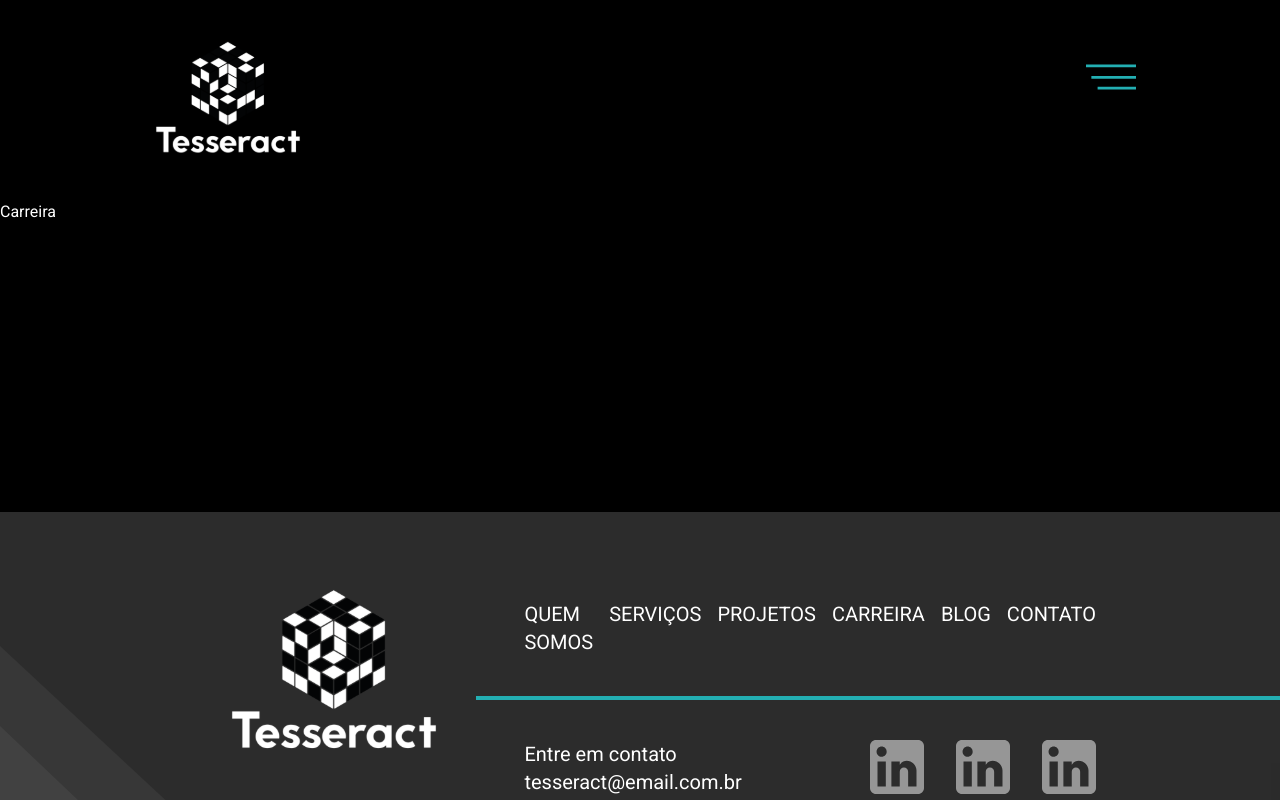
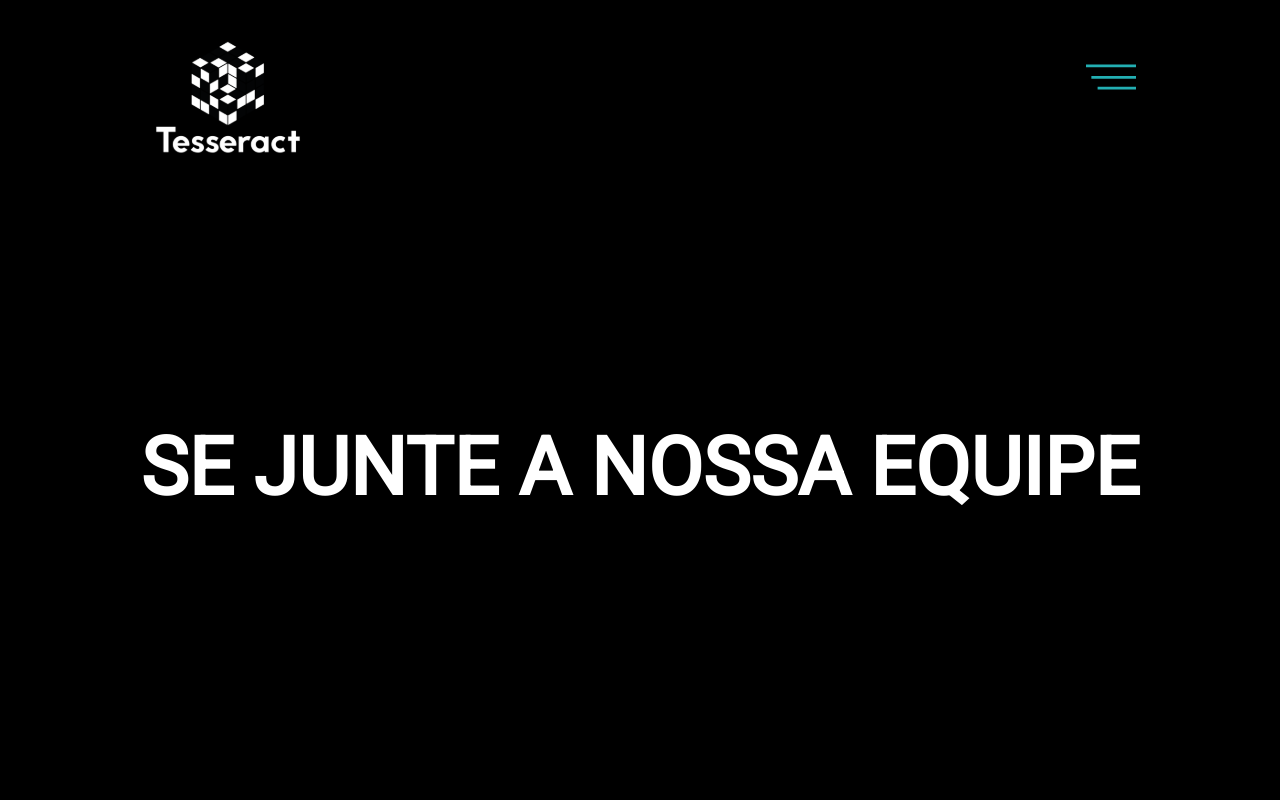
Before and after one commit to grupotesseract/grupotesseract.com.br, a Next.js app: page /carreira in a window 1280 px wide. Shown: the top 800 px of the page. Built offline with nearby package versions, Linux system fonts and the light colour scheme.

Commit message:
feat(career): Add the title to the career page.

```diff
--- a/app/carreira/page.tsx
+++ b/app/carreira/page.tsx
@@ -1,7 +1,11 @@
 export default function Career() {
   return (
     <>
-      <div>Carreira</div>
+      <div>
+        <h1 className="title-page flex justify-center mt-52 font-extrabold text-white">
+          Se junte a nossa equipe
+        </h1>
+      </div>
     </>
   );
 }
```
